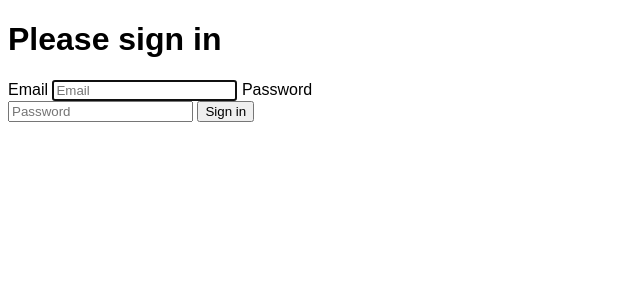
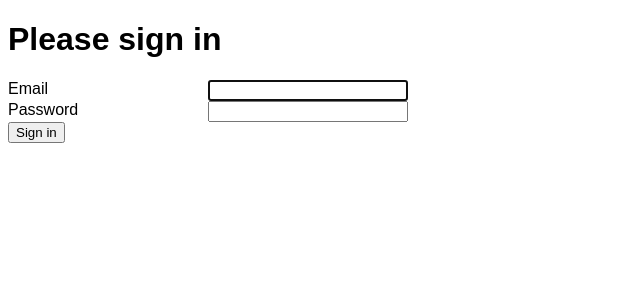
Before and after one commit to vendi-advertising/vendi-remote-log, a Symfony app: template templates/security/login.html.twig in a window 1280 px wide. Shown: the top 300 px of the page, without its empty margins (0-640 px from the left). Run offline with Twig, Linux system fonts and the light colour scheme; the template is opened without the code that fills it, so the values that code supplies are empty; some libraries are stand-ins or nearby versions.

Commit message:
Login form work

```diff
--- a/templates/base.html.twig
+++ b/templates/base.html.twig
@@ -15,7 +15,8 @@
                 max-width: 40rem;
             }
 
-            [name~="registration_form"] div {
+            [name~="registration_form"] div,
+            .login-form label {
                 display: grid;
                 grid-template-columns: 1fr 1fr;
             }
--- a/templates/security/login.html.twig
+++ b/templates/security/login.html.twig
@@ -3,20 +3,25 @@
 {% block title %}Log in!{% endblock %}
 
 {% block body %}
-<form method="post">
+<form method="post" class="login-form">
     {% if error %}
         <div class="alert alert-danger">{{ error.messageKey|trans(error.messageData, 'security') }}</div>
     {% endif %}
 
-    <h1 class="h3 mb-3 font-weight-normal">Please sign in</h1>
-    <label for="inputEmail" class="sr-only">Email</label>
-    <input type="email" value="{{ last_username }}" name="email" id="inputEmail" class="form-control" placeholder="Email" required autofocus>
-    <label for="inputPassword" class="sr-only">Password</label>
-    <input type="password" name="password" id="inputPassword" class="form-control" placeholder="Password" required>
+    <h1>Please sign in</h1>
 
-    <input type="hidden" name="_csrf_token"
-           value="{{ csrf_token('authenticate') }}"
-    >
+    <label>
+        <span>Email</span>
+        <input type="email" value="{{ last_username }}" name="email" required autofocus autocomplete="email">
+    </label>
+
+    <label>
+        <span>Password</span>
+        <input type="password" name="password" required autocomplete="current-password">
+    </label>
+
+
+    <input type="hidden" name="_csrf_token" value="{{ csrf_token('authenticate') }}" >
 
     {#
         Uncomment this section and add a remember_me option below your firewall to activate remember me functionality.
@@ -29,7 +34,7 @@
         </div>
     #}
 
-    <button class="btn btn-lg btn-primary" type="submit">
+    <button type="submit">
         Sign in
     </button>
 </form>
```
